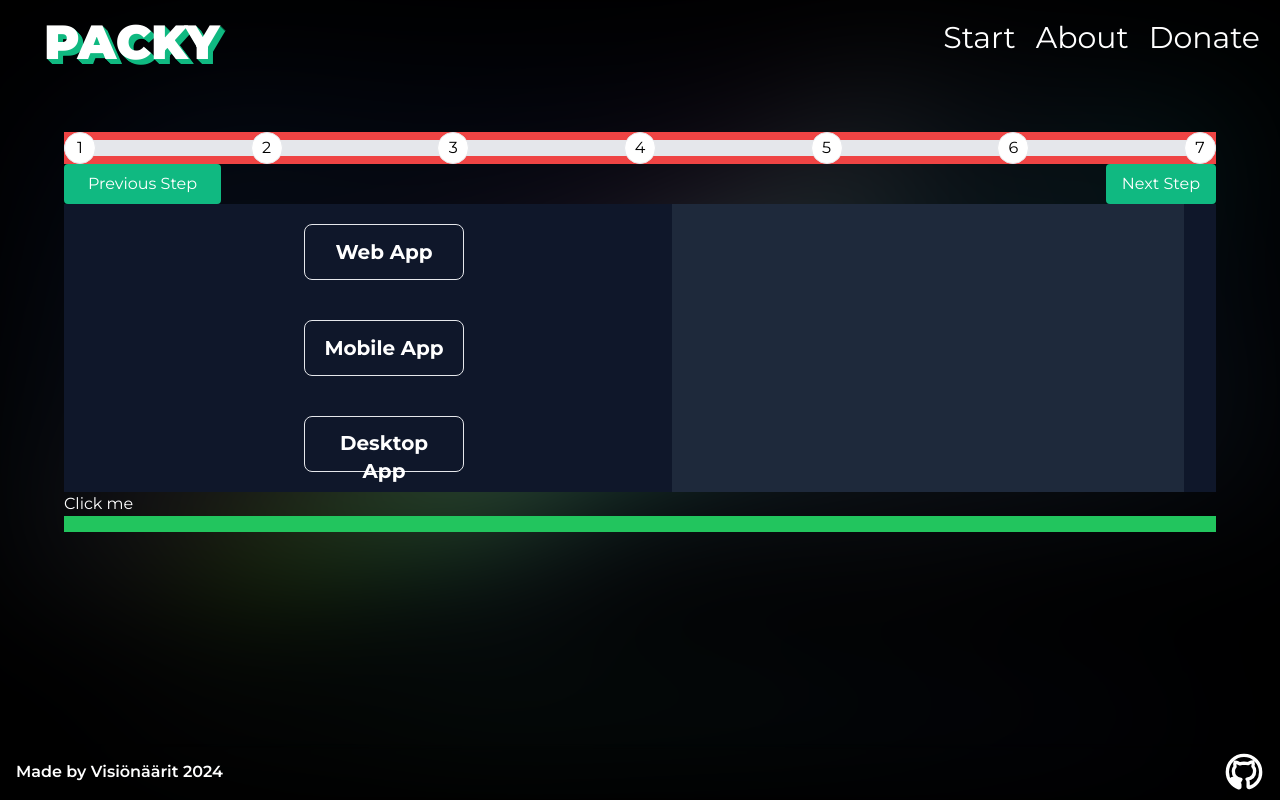
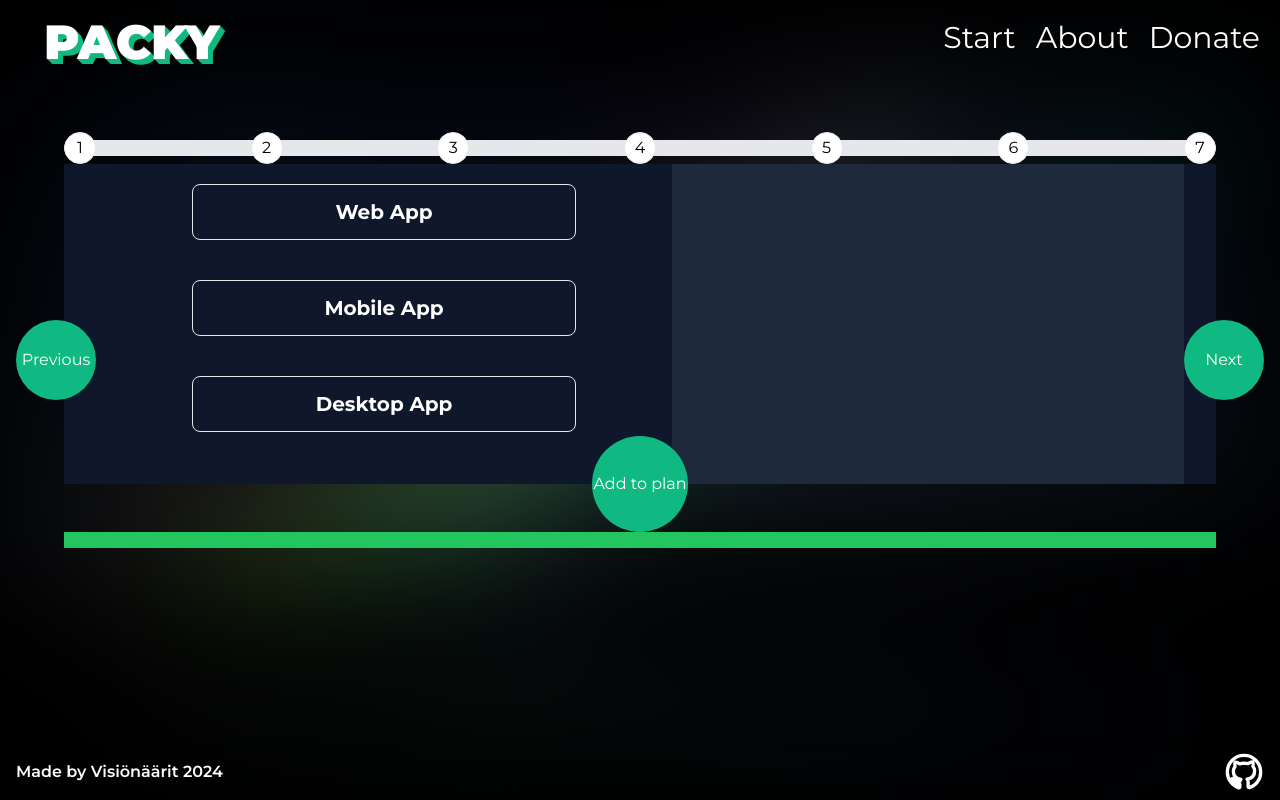
Before and after one commit to AugustBoesen/packy, a Next.js app: page /mindmap in a window 1280 px wide. Built offline with nearby package versions, Linux system fonts and the light colour scheme.

Commit message:
päivitys componentseihin, nappulat jne

```diff
--- a/components/MinMap_Table.tsx
+++ b/components/MinMap_Table.tsx
@@ -74,15 +74,15 @@ export default function ParsedDataComponent({ handleDatafromMinMap }: any) {
           pbCurrentDescription={currentDescription}
           clearDesc={clearDescription}
         />
-        <ul className="flex flex-row justify-center w-[90vw] bg-slate-900">
+        <ul className='flex flex-row  min-h-[40vh] justify-center w-[90vw] bg-slate-900'>
           {data.map((item) => (
             <li key={item.currentContent[0].id}>
               {item.currentContent.map((content, i) => (
                 <div key={content.id}>
-                  <div className="w-[45vw] h-24 flex justify-center">
+                  <div className='w-[45vw] h-24 flex justify-center'>
                     <button
                       onClick={selectOption(content)}
-                      className=" w-40 font-bold border p-3 my-5 transition-all rounded-lg hover:bg-slate-200 hover:text-black hover:border-double hover:border-x-8 hover:border-slate-400 text-xl"
+                      className=' w-96 hover:w-full font-bold border p-3 my-5 transition-all rounded-lg hover:bg-slate-200 hover:text-black hover:border-double hover:border-x-8 hover:border-slate-400 text-xl'
                     >
                       {content.name}
                     </button>
@@ -91,8 +91,8 @@ export default function ParsedDataComponent({ handleDatafromMinMap }: any) {
               ))}
             </li>
           ))}
-          <div className="[45vw]">
-            <p className="flex bg-slate-800 w-[40vw] h-full mt-auto text-center justify-center">
+          <div className='[45vw]'>
+            <p className='flex bg-slate-800 w-[40vw] h-full mt-auto text-center justify-center'>
               {currentDescription}
             </p>
           </div>
--- a/components/content.tsx
+++ b/components/content.tsx
@@ -31,9 +31,14 @@ export default function Content({ setCurrentContent }: any) {
   return (
     <div>
       <Modal handleDatafromMinMap={handleDatafromMinMap} />
-      <button onClick={() => handleContentChange(datafromMinMap)}>
-        Click me
-      </button>
+      <div className='flex w-full justify-center text-center rounded-fullh-24'>
+        <button
+          className='rounded-full h-24 w-24 -mt-12 bg-emerald-500'
+          onClick={() => handleContentChange(datafromMinMap)}
+        >
+          Add to plan
+        </button>
+      </div>
     </div>
   );
 }
--- a/components/progressbar.tsx
+++ b/components/progressbar.tsx
@@ -25,16 +25,16 @@ function ProgressBar({ pbcurrentStep, pbsetCurrentStep, clearDesc }: any) {
 
   return (
     // pallojne ja baarin div
-    <div className=" w-full flex flex-col">
+    <div className=' w-full flex flex-col'>
       {/* tästä alkaa pallojen div */}
-      <div className=" flex -mb-6 bg-red-500 w-full justify-between">
+      <div className=' flex -mb-6 w-full justify-between'>
         {circles.map((step) => (
           <div
             key={step}
             className={`z-50 w-8 h-8 flex items-center justify-center rounded-full border    ${
               step <= pbcurrentStep
-                ? 'bg-emerald-600 text-white'
-                : 'bg-white text-black'
+                ? 'bg-emerald-600 text-white transition-all duration-500 scale-125'
+                : 'bg-white text-black transition-all duration-500'
             }`}
           >
             {step}
@@ -42,25 +42,25 @@ function ProgressBar({ pbcurrentStep, pbsetCurrentStep, clearDesc }: any) {
         ))}
       </div>
       {/* tästä alkaa baarin div */}
-      <div className=" bg-gray-200 rounded-full dark:bg-gray-700 w-full">
+      <div className=' bg-gray-200 rounded-full dark:bg-gray-700 w-full'>
         <div
-          className="bg-emerald-500 py-2 rounded-full transition-all ease-in-out duration-300"
+          className='bg-emerald-500 py-2 rounded-full transition-all ease-in-out duration-300'
           style={{ width: `${(pbcurrentStep / barSteps) * 100}%` }}
         ></div>
       </div>
-      <div className="flex justify-between mt-2">
+      <div className='flex justify-between mt-2'>
         {' '}
         <button
-          className="px-6 py-2 bg-emerald-500 text-white rounded hover:bg-emerald-600"
+          className='absolute left-4 bottom-[50vh] h-20 w-20 rounded-full bg-emerald-500 text-white hover:bg-white hover:text-black transition-all hover:scale-125 duration-300'
           onClick={handlePreviousStep}
         >
-          Previous Step
+          Previous
         </button>
         <button
-          className="px-4 py-2 bg-emerald-500 text-white rounded hover:bg-emerald-600"
+          className='absolute right-4 bottom-[50vh] h-20 w-20 rounded-full bg-emerald-500 text-white hover:bg-white hover:text-black transition-all hover:scale-125 duration-300'
           onClick={handleNextStep}
         >
-          Next Step
+          Next
         </button>
       </div>
     </div>
```
